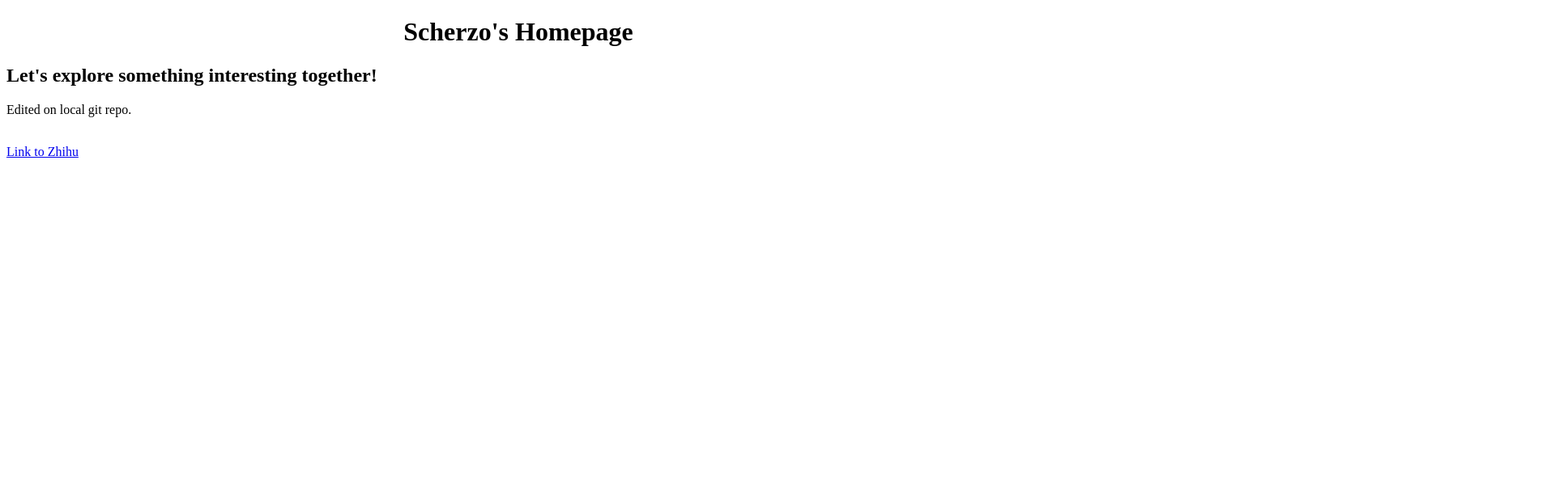
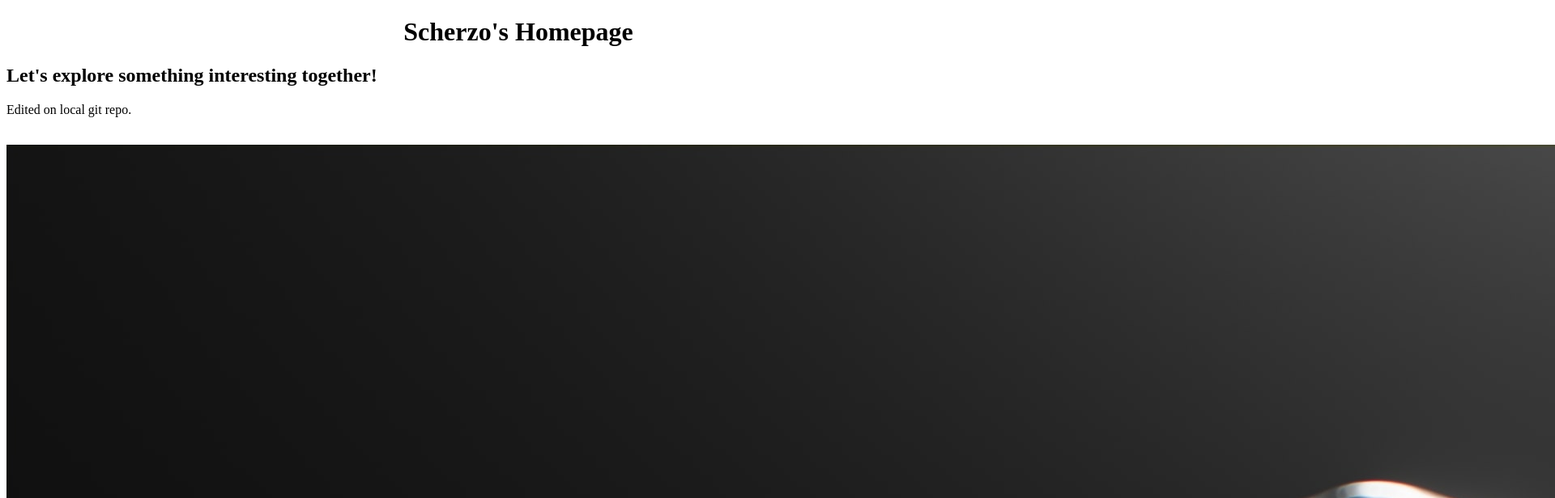
Before and after one commit to Yiming-Teng/Yiming-Teng.github.io, a plain HTML site: page index.html in a window 1280 px wide. Shown: the top 616 px of the page at 81% size, 1920 px wide, since content can reach past the window. Drawn offline with Linux system fonts and the light colour scheme.

Commit message:
inserting an image

```diff
--- a/index.html
+++ b/index.html
@@ -10,6 +10,8 @@
     <h2> Let's explore something interesting together!</h2>
     <p>Edited on local git repo.</p>
     <br>
+    <img src="fig1.jpg">
+    <br>
     <a href="https://www.zhihu.com"> Link to Zhihu </a>
 </body>
 </html>
```
